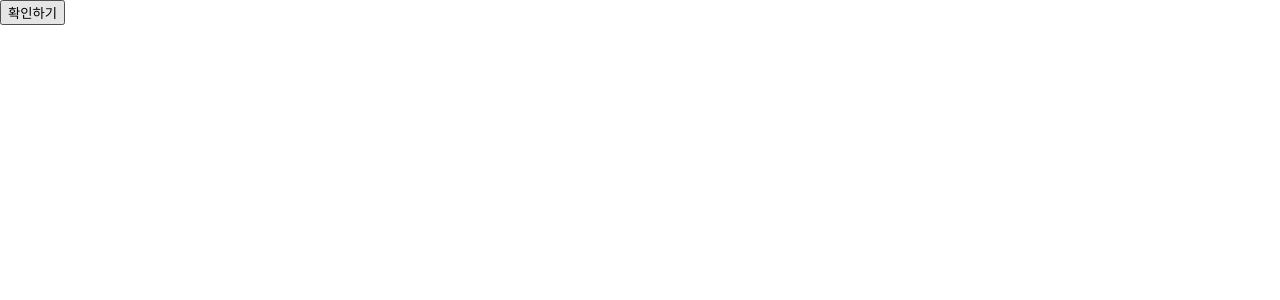
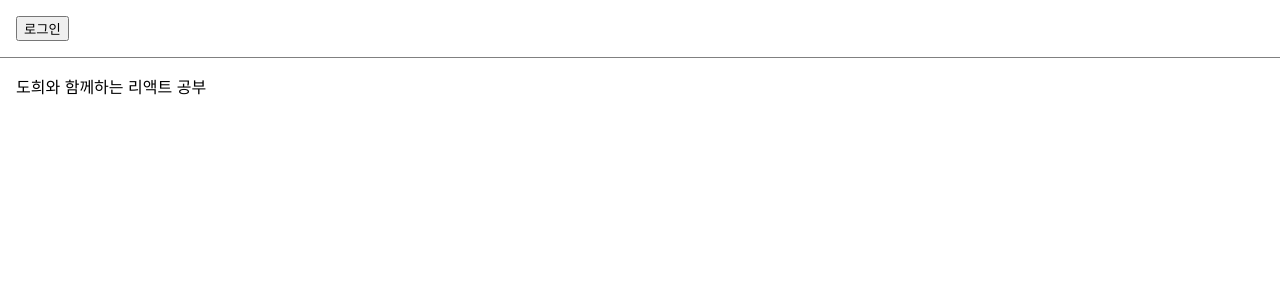
Before and after one commit to dohee12/do-react, a React (Create React App) app: page / in a window 1280 px wide. Shown: the top 300 px of the page. Built offline with nearby package versions, Linux system fonts and the light colour scheme.

Commit message:
Conditional Rendering study

```diff
--- /dev/null
+++ b/src/08.14/LandingPage.jsx
@@ -0,0 +1,27 @@
+import React,{useState} from "react";
+import Toolbar from "./Toolbar";
+
+function LandingPage(props) {
+    const [isLoggedIn, setIsLoggedIn] = useState(false);
+
+    const onClickLogin = () => {
+        setIsLoggedIn(true);
+    };
+
+    const onClickLogout = () => {
+        setIsLoggedIn(false);
+    };
+
+    return (
+        <div>
+            <Toolbar
+                isLoggedIn={isLoggedIn}
+                onClickLogin={onClickLogin}
+                onClickLogout={onClickLogout}
+            />
+            <div style={{padding: 16}}>도희와 함께하는 리액트 공부</div>
+        </div>
+    );
+}
+
+export default LandingPage;
--- /dev/null
+++ b/src/08.14/Toolbar.jsx
@@ -0,0 +1,31 @@
+import React from "react";
+
+const styles = {
+    wrapper: {
+        padding: 16,
+        display: "flex",
+        flexDirection: "row",
+        borderBottom: "1px solid grey",
+    },
+    greeting: {
+        marginRight: 0,
+    },
+};
+
+function Toolbar(props) {
+    const { isLoggedIn, onClickLogin, onClickLogout } = props;
+
+    return (
+        <div style={styles.wrapper}>
+            {isLoggedIn && <span style={styles.greeting}>환영합니다!</span>}
+
+            {isLoggedIn ? (
+                <button onClick={onClickLogout}>로그아웃</button>
+            ) : (
+                <button onClick={onClickLogin}>로그인</button>
+            )}
+        </div>
+    );
+}
+
+export default Toolbar;
--- a/src/index.js
+++ b/src/index.js
@@ -8,11 +8,12 @@
 //import Clock from './08.12/clock'; // Clock 컴포넌트 불러오기
 //import CommentList from './08.12/CommentList'; // CommentList 컴포넌트 불러오기
 //import NotificationList from './08.13/NotificationList'; // NotificationList 컴포넌트 불러오기
-import ConfirmButton from './08.14/ConfirmButton'; // ConfirmButton 컴포넌트 불러오기
+//import ConfirmButton from './08.14/ConfirmButton'; // ConfirmButton 컴포넌트 불러오기
+import LandingPage from './08.14/LandingPage';
 
 ReactDOM.render(
   <React.StrictMode>
-    <ConfirmButton />
+    <LandingPage />
   </React.StrictMode>,
   document.getElementById('root') // 렌더링할 HTML 요소의 id
   );
```
